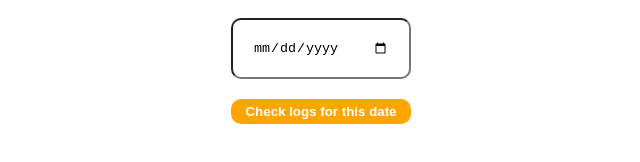
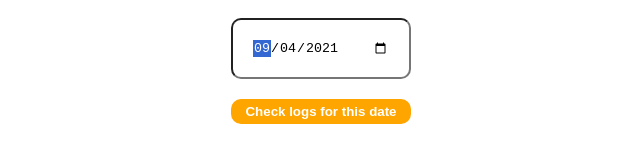
Before and after one commit to starman-cook/notifyAttractorLogsDesktop, a plain HTML site: page index.html in a window 1280 px wide. Shown: the full height of the page, 319-959 px from the left. Drawn offline with Linux system fonts and the light colour scheme.

Commit message:
changed url address

```diff
--- a/index.html
+++ b/index.html
@@ -8,7 +8,7 @@
 <body>
 <div id="container" class="container">
     <form id="form" class="form">
-        <input type="date" id="date" class="input">
+        <input autofocus  type="date" id="date" class="input">
         <button class="btn">Check logs for this date</button>
     </form>
 
--- a/main.js
+++ b/main.js
@@ -1,5 +1,5 @@
 
-const baseUrl = 'http://localhost'
+const baseUrl = 'http://162.55.56.163'
 const port = "8001"
 
 const container = document.getElementById('container')
@@ -7,6 +7,10 @@ const form = document.getElementById('form')
 const inputDate = document.getElementById('date')
 const head = document.getElementById('head')
 const allLogsFrame = document.getElementById('allLogs')
+
+const today = new Date().toISOString().split('T')[0];
+inputDate.setAttribute('max', today);
+inputDate.setAttribute('value', today);
 
 form.addEventListener('submit', async (e) => {
     e.preventDefault()
@@ -23,6 +27,7 @@ form.addEventListener('submit', async (e) => {
     try {
         const response = await fetch(`${baseUrl}:${port}/logs/${day}_${month}_${year}`)
         const data = await response.json()
+        allLogsFrame.innerHTML = ""
 
         if (data.length) {
             head.innerText = `${day}-${month}-${year}`
```
